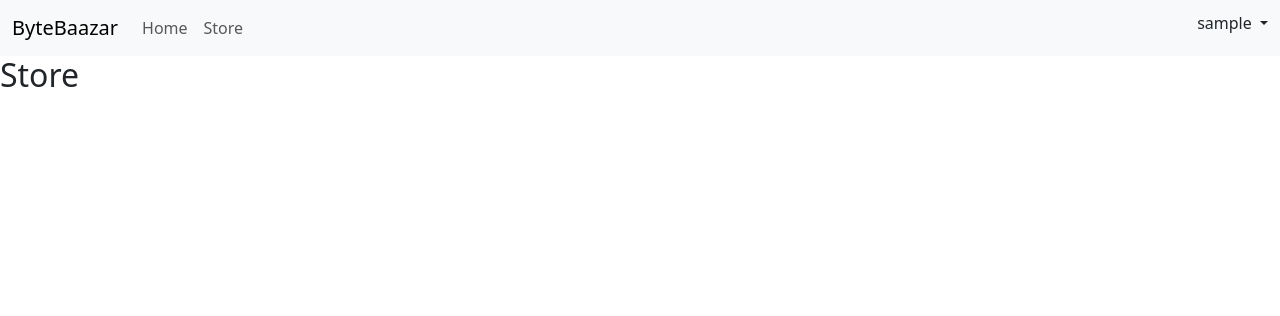
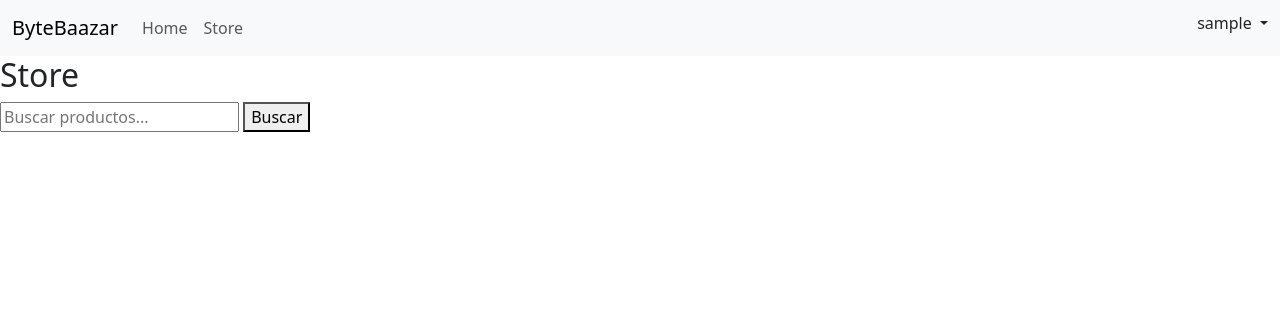
Before and after one commit to edup3/ByteBaazar, a Django app: page /store/ in a window 1280 px wide. Shown: the top 316 px of the page. Run offline with Django 5.2, Linux system fonts and the light colour scheme; the visitor is signed in with stand-in values (Sample User, id 1); data that the repository does not hold is empty.

Commit message:
feature/addded_search_bar

```diff
--- a/store/templates/store/items.html
+++ b/store/templates/store/items.html
@@ -5,6 +5,11 @@ Store
 {% endblock %}
 {% block content %}
 <h2>Store</h2>
+<!-- Search bar implementation -->
+<form method="GET" action="{% url 'store' %}">
+  <input type="text" name="product" placeholder="Buscar productos..." value="{{ request.GET.product }}">
+  <button type="submit">Buscar</button>
+</form>
 <div class="products-container">
 {% for product in products %}
   <div class="card" style="width: 18rem; margin: 2rem;">
```
